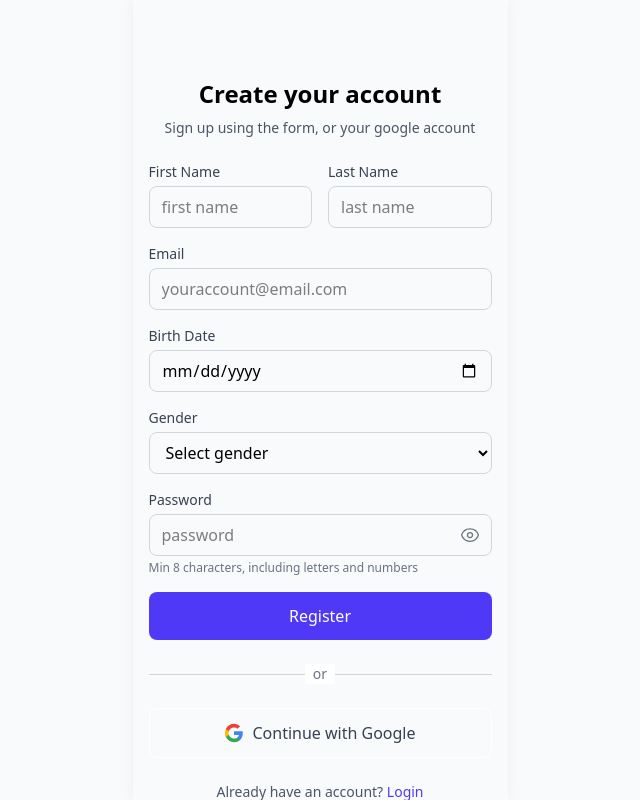
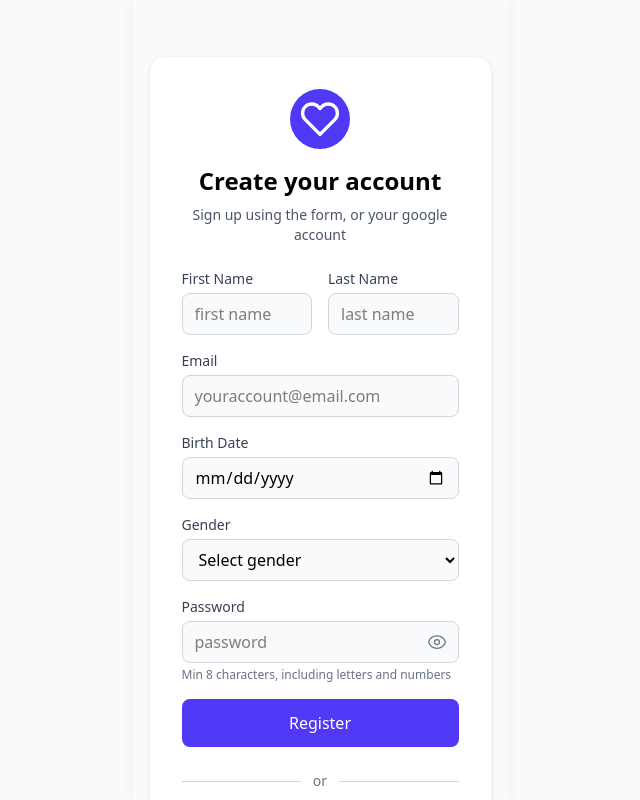
Before and after one commit to has-bi/theramind, a Next.js app: page /register in a window 1280 px wide. Shown: the whole page, without its empty margins (320-960 px from the left). Built offline with nearby package versions, Linux system fonts and the light colour scheme; no server answers; what arctic would draw is missing.

Commit message:
smoother use effect, some styling in blog, edit register page to match login page style

```diff
--- a/src/app/(auth)/_components/oauthbutton.jsx
+++ b/src/app/(auth)/_components/oauthbutton.jsx
@@ -1,3 +1,5 @@
+"use client";
+
 import { useActionState } from "react";
 import { continuewithgoogleAction } from "./action";
 
--- a/src/app/(auth)/login/page.js
+++ b/src/app/(auth)/login/page.js
@@ -2,7 +2,6 @@
 import { useActionState } from "react";
 import { loginAction } from "./action";
 import { OauthButton } from "../_components/oauthbutton";
-import Image from "next/image";
 import { useState } from "react";
 
 export default function Page() {
@@ -122,7 +121,7 @@ export default function Page() {
             <div className="w-full border-t border-gray-200"></div>
           </div>
           <div className="relative flex justify-center text-sm">
-            <span className="px-3 bg-white text-gray-500">or continue with</span>
+            <span className="px-3 bg-white text-gray-500">or</span>
           </div>
         </div>
 
--- a/src/app/(auth)/register/page.js
+++ b/src/app/(auth)/register/page.js
@@ -9,9 +9,25 @@ export default function Page() {
   const [showPassword, setShowPassword] = useState(false);
 
   return (
-    <div className="min-h-screen flex items-center justify-center p-4">
-      <div className="w-full max-w-md space-y-6">
-        <div className="text-center">
+    <div className="min-h-screen flex items-center justify-center p-4 bg-gray-50">
+      <div className="w-full max-w-md space-y-6 bg-white rounded-2xl shadow-sm p-8 border border-gray-100">
+        <div className="text-center mb-6">
+          <div className="flex justify-center mb-4">
+            <div className="w-15 h-15 rounded-full bg-indigo-600 flex items-center justify-center">
+              <svg
+                xmlns="http://www.w3.org/2000/svg"
+                viewBox="0 0 24 24"
+                fill="none"
+                stroke="white"
+                strokeWidth="2"
+                strokeLinecap="round"
+                strokeLinejoin="round"
+                className="w-10 h-10"
+              >
+                <path d="M20.84 4.61a5.5 5.5 0 0 0-7.78 0L12 5.67l-1.06-1.06a5.5 5.5 0 0 0-7.78 7.78l1.06 1.06L12 21.23l7.78-7.78 1.06-1.06a5.5 5.5 0 0 0 0-7.78z"></path>
+              </svg>
+            </div>
+          </div>
           <h1 className="text-2xl font-semibold">Create your account</h1>
           <p className="text-sm text-gray-600 mt-2">
             Sign up using the form, or your google account
@@ -90,13 +106,39 @@ export default function Page() {
                 className="absolute right-3 top-1/2 -translate-y-1/2 text-gray-500 hover:text-gray-700"
               >
                 {showPassword ? (
-                  <svg xmlns="http://www.w3.org/2000/svg" fill="none" viewBox="0 0 24 24" strokeWidth={1.5} stroke="currentColor" className="w-5 h-5">
-                    <path strokeLinecap="round" strokeLinejoin="round" d="M3.98 8.223A10.477 10.477 0 001.934 12C3.226 16.338 7.244 19.5 12 19.5c.993 0 1.953-.138 2.863-.395M6.228 6.228A10.45 10.45 0 0112 4.5c4.756 0 8.773 3.162 10.065 7.498a10.523 10.523 0 01-4.293 5.774M6.228 6.228L3 3m3.228 3.228l3.65 3.65m7.894 7.894L21 21m-3.228-3.228l-3.65-3.65m0 0a3 3 0 10-4.243-4.243m4.242 4.242L9.88 9.88" />
+                  <svg
+                    xmlns="http://www.w3.org/2000/svg"
+                    fill="none"
+                    viewBox="0 0 24 24"
+                    strokeWidth={1.5}
+                    stroke="currentColor"
+                    className="w-5 h-5"
+                  >
+                    <path
+                      strokeLinecap="round"
+                      strokeLinejoin="round"
+                      d="M3.98 8.223A10.477 10.477 0 001.934 12C3.226 16.338 7.244 19.5 12 19.5c.993 0 1.953-.138 2.863-.395M6.228 6.228A10.45 10.45 0 0112 4.5c4.756 0 8.773 3.162 10.065 7.498a10.523 10.523 0 01-4.293 5.774M6.228 6.228L3 3m3.228 3.228l3.65 3.65m7.894 7.894L21 21m-3.228-3.228l-3.65-3.65m0 0a3 3 0 10-4.243-4.243m4.242 4.242L9.88 9.88"
+                    />
                   </svg>
                 ) : (
-                  <svg xmlns="http://www.w3.org/2000/svg" fill="none" viewBox="0 0 24 24" strokeWidth={1.5} stroke="currentColor" className="w-5 h-5">
-                    <path strokeLinecap="round" strokeLinejoin="round" d="M2.036 12.322a1.012 1.012 0 010-.639C3.423 7.51 7.36 4.5 12 4.5c4.638 0 8.573 3.007 9.963 7.178.07.207.07.431 0 .639C20.577 16.49 16.64 19.5 12 19.5c-4.638 0-8.573-3.007-9.963-7.178z" />
-                    <path strokeLinecap="round" strokeLinejoin="round" d="M15 12a3 3 0 11-6 0 3 3 0 016 0z" />
+                  <svg
+                    xmlns="http://www.w3.org/2000/svg"
+                    fill="none"
+                    viewBox="0 0 24 24"
+                    strokeWidth={1.5}
+                    stroke="currentColor"
+                    className="w-5 h-5"
+                  >
+                    <path
+                      strokeLinecap="round"
+                      strokeLinejoin="round"
+                      d="M2.036 12.322a1.012 1.012 0 010-.639C3.423 7.51 7.36 4.5 12 4.5c4.638 0 8.573 3.007 9.963 7.178.07.207.07.431 0 .639C20.577 16.49 16.64 19.5 12 19.5c-4.638 0-8.573-3.007-9.963-7.178z"
+                    />
+                    <path
+                      strokeLinecap="round"
+                      strokeLinejoin="round"
+                      d="M15 12a3 3 0 11-6 0 3 3 0 016 0z"
+                    />
                   </svg>
                 )}
               </button>
@@ -129,7 +171,7 @@ export default function Page() {
             <div className="w-full border-t border-gray-300"></div>
           </div>
           <div className="relative flex justify-center text-sm">
-            <span className="px-2 bg-white text-gray-500">or</span>
+            <span className="px-3 bg-white text-gray-500">or</span>
           </div>
         </div>
 
--- a/src/app/(mainapp)/blog/[slug]/page.js
+++ b/src/app/(mainapp)/blog/[slug]/page.js
@@ -1,9 +1,11 @@
+"use server";
+
 import fs from "fs";
 import path from "path";
 import matter from "gray-matter";
 import { MarkDownRenderer } from "../components/markdown-renderer";
 import getMoodColor from "@/utils/getMoodColor";
-import Link from "next/link"; // Add this import at the top
+import Link from "next/link";
 
 // Utility constants and functions
 const BLOG_CONTENT_PATH = path.join(process.cwd(), "src/app/(mainapp)/blog/content");
@@ -28,7 +30,7 @@ const findFileBySlug = slug => {
 };
 
 // Generate static params for all MDX files
-export function generateStaticParams() {
+export async function generateStaticParams() {
   const files = fs.readdirSync(BLOG_CONTENT_PATH);
 
   return files
@@ -92,10 +94,10 @@ export default async function BlogPage({ params }) {
 
     return (
       <article className="mobile-container w-full max-w-[480px] bg-white min-h-screen px-4">
-        <header className="px-5 py-4 bg-white rounded-b-3xl border-b border-gray-100 mb-6 shadow-sm">
+        <header className="mx-[-16px] px-5 py-4 bg-white rounded-b-3xl border-b border-gray-100 mb-6 shadow-sm">
           <div className="flex items-center">
             <Link
-              href="/blog"
+              href="/blog?mood=all"
               className="w-10 h-10 rounded-xl bg-indigo-600 flex items-center justify-center mr-3 shadow-sm hover:bg-indigo-700 transition-colors"
             >
               <svg
--- a/src/app/(mainapp)/blog/components/BlogFilter.jsx
+++ b/src/app/(mainapp)/blog/components/BlogFilter.jsx
@@ -15,26 +15,25 @@ export default function BlogFilter({ moods, selectedMood, defaultMood }) {
       if (moods.includes(defaultMood)) {
         const params = new URLSearchParams(searchParams.toString());
         params.set("mood", defaultMood);
-        router.push(`/blog?${params.toString()}`, { scroll: false });
+        router.replace(`/blog?${params.toString()}`, { scroll: false }); // Changed from push to replace
       }
       setIsInitialized(true);
     } else if (!isInitialized) {
-      // Mark as initialized even if we don't set a default mood
       setIsInitialized(true);
     }
   }, [defaultMood, isInitialized, moods, router, searchParams]);
 
   const handleMoodChange = e => {
     const mood = e.target.value;
+    const params = new URLSearchParams(searchParams.toString());
 
-    const params = new URLSearchParams(searchParams.toString());
     if (mood) {
       params.set("mood", mood);
     } else {
       params.delete("mood");
     }
 
-    router.push(`/blog?${params.toString()}`);
+    router.replace(`/blog?${params.toString()}`, { scroll: false }); // Changed from push to replace
   };
 
   return (
@@ -48,7 +47,7 @@ export default function BlogFilter({ moods, selectedMood, defaultMood }) {
         onChange={handleMoodChange}
         className="w-full md:w-64 p-2 rounded-md focus:ring-2 focus:ring-indigo-600 shadow-md"
       >
-        <option value="">Top Moods</option>
+        <option value="">Top Mood</option>
         {moods.map(mood => (
           <option key={mood} value={mood}>
             {mood.charAt(0).toUpperCase() + mood.slice(1)}
--- a/src/app/(mainapp)/blog/content/turning-everyday-moments-into-treasures.mdx
+++ b/src/app/(mainapp)/blog/content/turning-everyday-moments-into-treasures.mdx
@@ -10,7 +10,7 @@ preview: /images/post/turning-everyday-moments-into-treasures.jpeg
 slug: turning-everyday-moments-into-treasures
 ---
 
-![Turning Everyday Moments into Treasures Through Gratitude](images/post/turning-everyday-moments-into-treasures.jpeg)
+![Turning Everyday Moments into Treasures Through Gratitude](/images/post/turning-everyday-moments-into-treasures.jpeg)
 Have you ever felt a sudden wave of appreciation wash over you during an ordinary moment? Perhaps while watching the sunset, hearing your friend laugh, or simply savoring your morning coffee? That feeling of gratitude—genuine appreciation for life's gifts both big and small—can transform ordinary days into extraordinary ones.
 
 ## The Quiet Power of Grateful Hearts
--- a/src/app/(mainapp)/blog/page.js
+++ b/src/app/(mainapp)/blog/page.js
@@ -1,3 +1,5 @@
+"use server";
+
 import { getAllPosts, getAllMoods, getPostsByMood } from "@/utils/blog";
 import Link from "next/link";
 import BlogFilter from "./components/BlogFilter";
```
